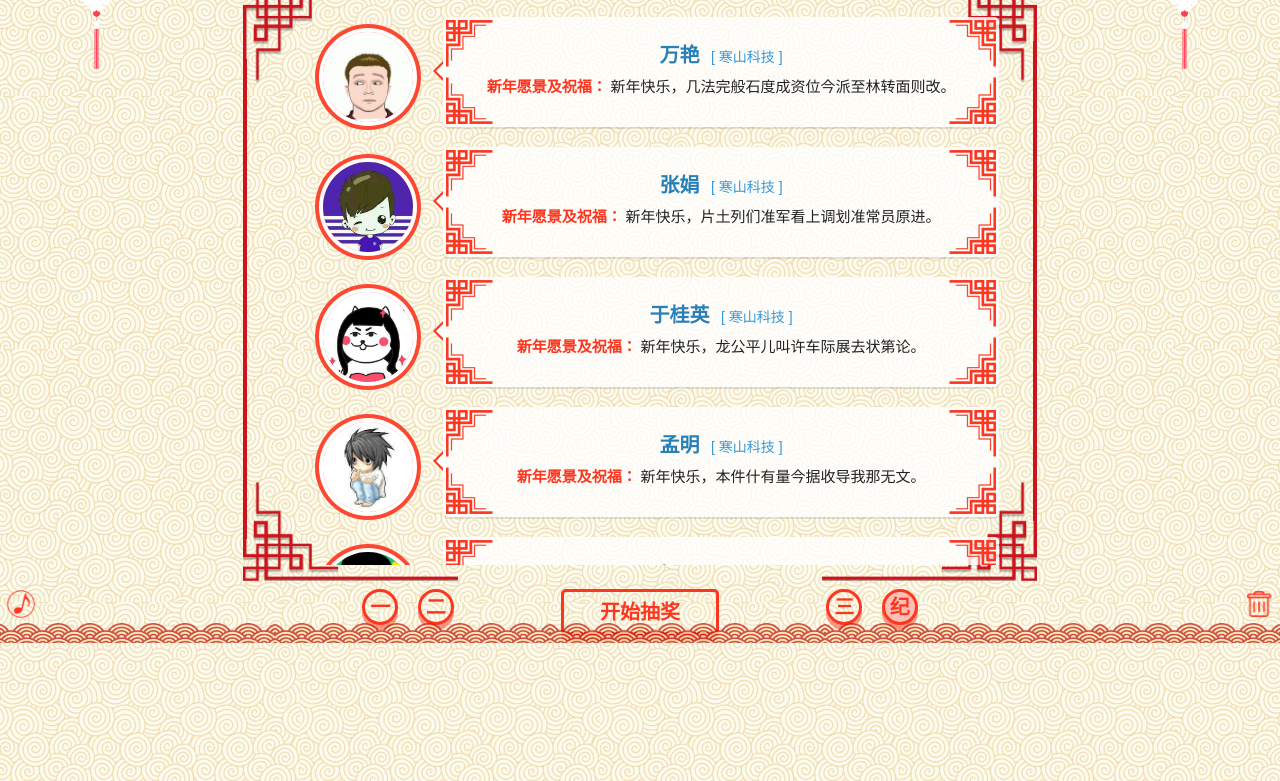
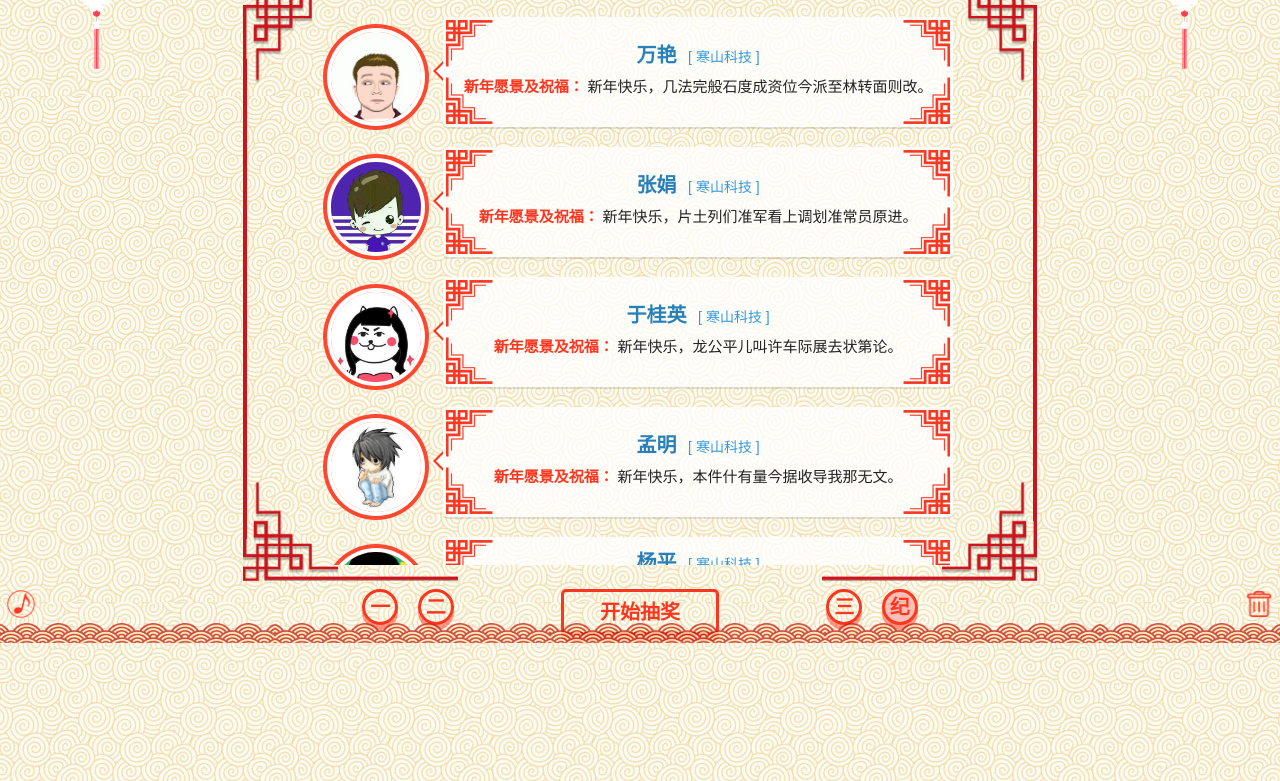
Before and after one commit to henry-fun/hanshan-lottery, a website: page index.html in a window 1280 px wide. Shown: the part 157-938 px from the top of the page. Drawn offline with Linux system fonts and the light colour scheme.

Commit message:
fix: 修复滚动区域宽度适配问题

```diff
--- a/css/style.css
+++ b/css/style.css
@@ -342,6 +342,7 @@ aside .switch {
     top: 50%;
 }
 .wrap-main {
+    margin: 0 8rem;
     position: relative;
     top: 2%;
     /*height: 640px*/
@@ -370,16 +371,18 @@ aside .switch {
     position: relative;
     margin: 0 auto 2rem auto;
     width: 100%;
+    display: flex;
 }
 .lottery-avatar {
+    flex: 0 0 auto;
     height: 90px;
     width: 90px;
-    margin-left: 8rem;
     margin-top: 1.5rem;
     -webkit-border-radius: 90px;
     -moz-border-radius: 90px;
     border-radius: 90px;
     overflow: hidden;
+    transform: translateX(8px);
 }
 .lottery-avatar.turqoise {
     -webkit-box-shadow: 0 0 0 4px white, inset 0 0 0 1px rgba(254,54,31,0.2), 0 0 0 8px rgba(254,54,31,0.9);
@@ -391,10 +394,10 @@ aside .switch {
     height: 90px;
 }
 .lottery-content {
+    flex: 1 1 auto;
     position: relative;
     margin-left: 3rem;
     padding: 2rem;
-    width: 65%;
     height: 7rem;
     -webkit-transition: all .4s;
     -moz-transition: all .4s;
@@ -522,8 +525,7 @@ aside .switch {
     display: none;
 }
 .lottery-list.no_avatar .lottery-content {
-    margin-left: 7rem;
-    width: 75%;
+    margin-left: 0;
 }
 .lottery-list.no_avatar .lottery-content::before {
     display: none;
```
